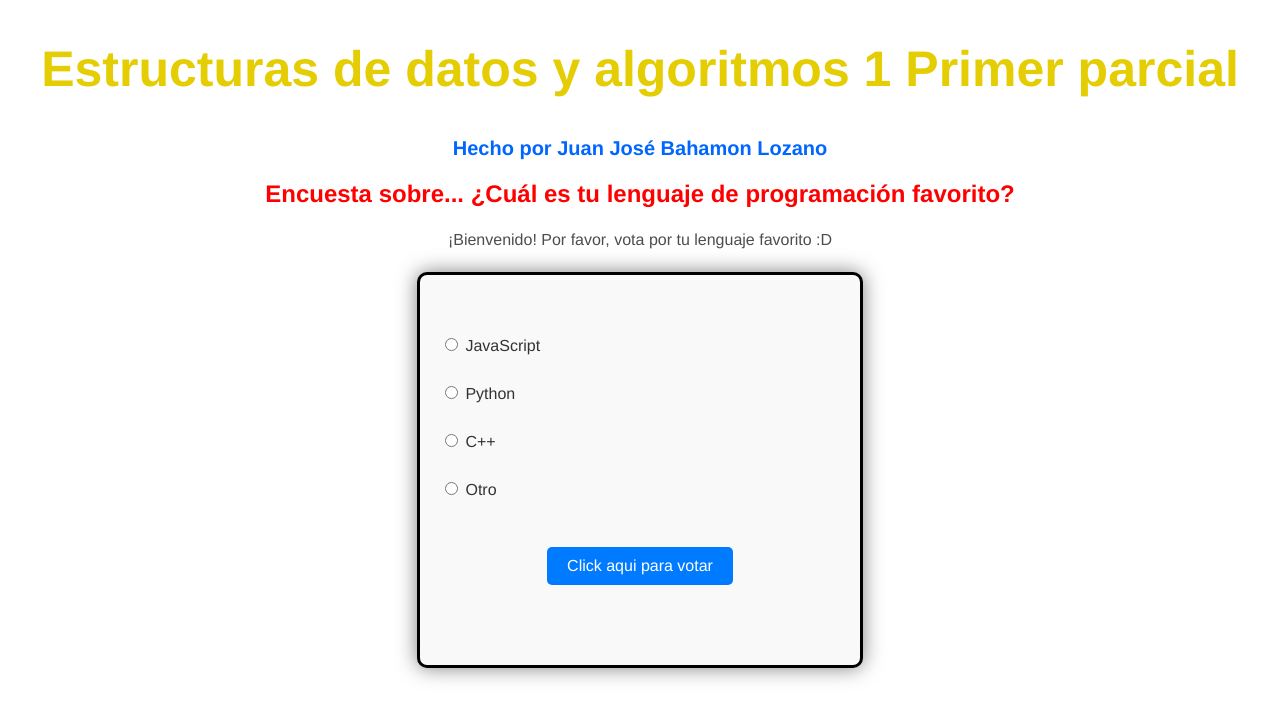
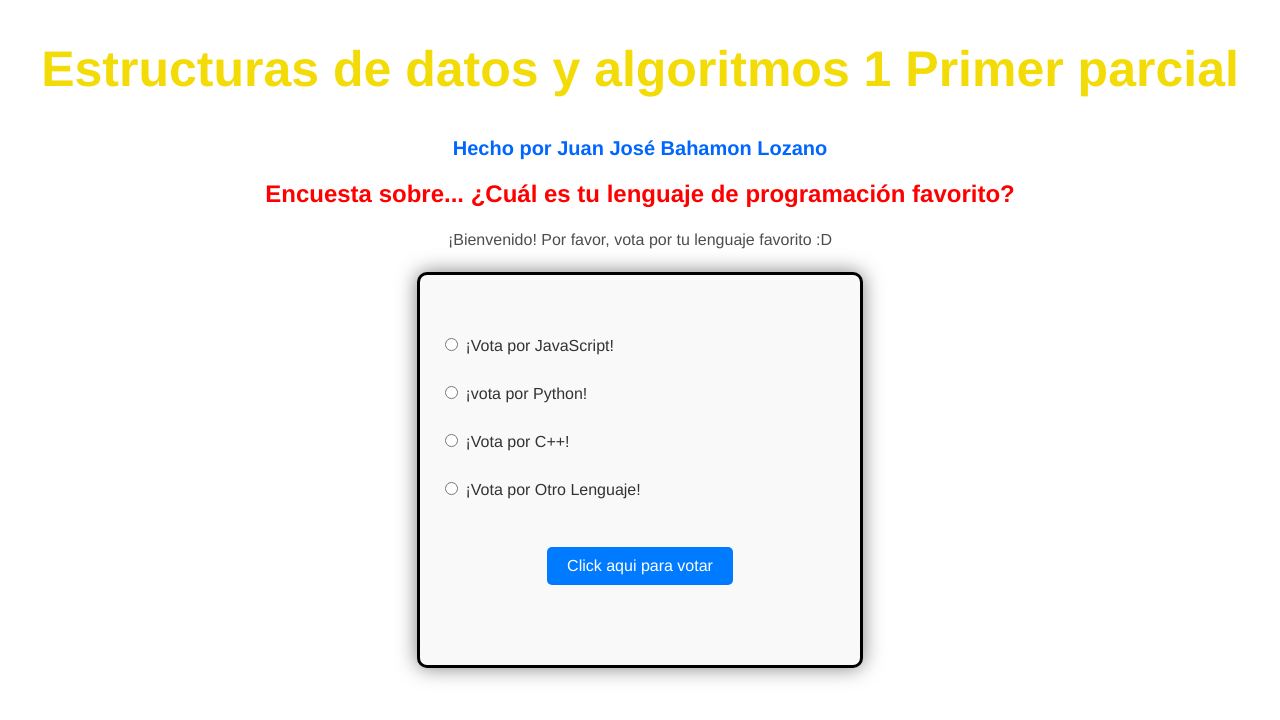
Before and after one commit to JuanBahamon/Repositorio-parcial-numero-1, a plain HTML site: page index.html in a window 1280 px wide. Drawn offline with Linux system fonts and the light colour scheme.

Commit message:
Ultimos cambios antes de entregar :)

```diff
--- a/index.html
+++ b/index.html
@@ -3,7 +3,7 @@
 <head>
     <meta charset="UTF-8">
     <meta name="viewport" content="width=device-width, initial-scale=1.0">
-    <title>Encuesta: Lenguaje de Programación Favorito</title>
+    <title>¡Encuesta Increible! Lenguaje de Programación Favorito</title>
     <link rel="stylesheet" href="styles.css">
 </head>
 <body>
@@ -21,19 +21,19 @@
             <form id="formulario">
                 <label>
                     <input type="radio" name="lenguaje" value="JavaScript" required>
-                    JavaScript
+                    ¡Vota por JavaScript!
                 </label><br>
                 <label>
                     <input type="radio" name="lenguaje" value="Python">
-                    Python
+                    ¡vota por Python!
                 </label><br>
                 <label>
                     <input type="radio" name="lenguaje" value="C++">
-                    C++
+                    ¡Vota por C++!
                 </label><br>
                 <label>
                     <input type="radio" name="lenguaje" value="Otro">
-                    Otro
+                    ¡Vota por Otro Lenguaje!
                 </label><br>
                 <button type="submit" class="botonSubmit">Click aqui para votar</button>
             </form>
--- a/styles.css
+++ b/styles.css
@@ -1,5 +1,5 @@
 h1 {
-    color: rgb(228, 205, 3);
+    color: rgb(243, 219, 7);
     font-size: 50px;
     text-align: center;
     font-family: 'Franklin Gothic Medium', 'Arial Narrow', Arial, sans-serif;
```
